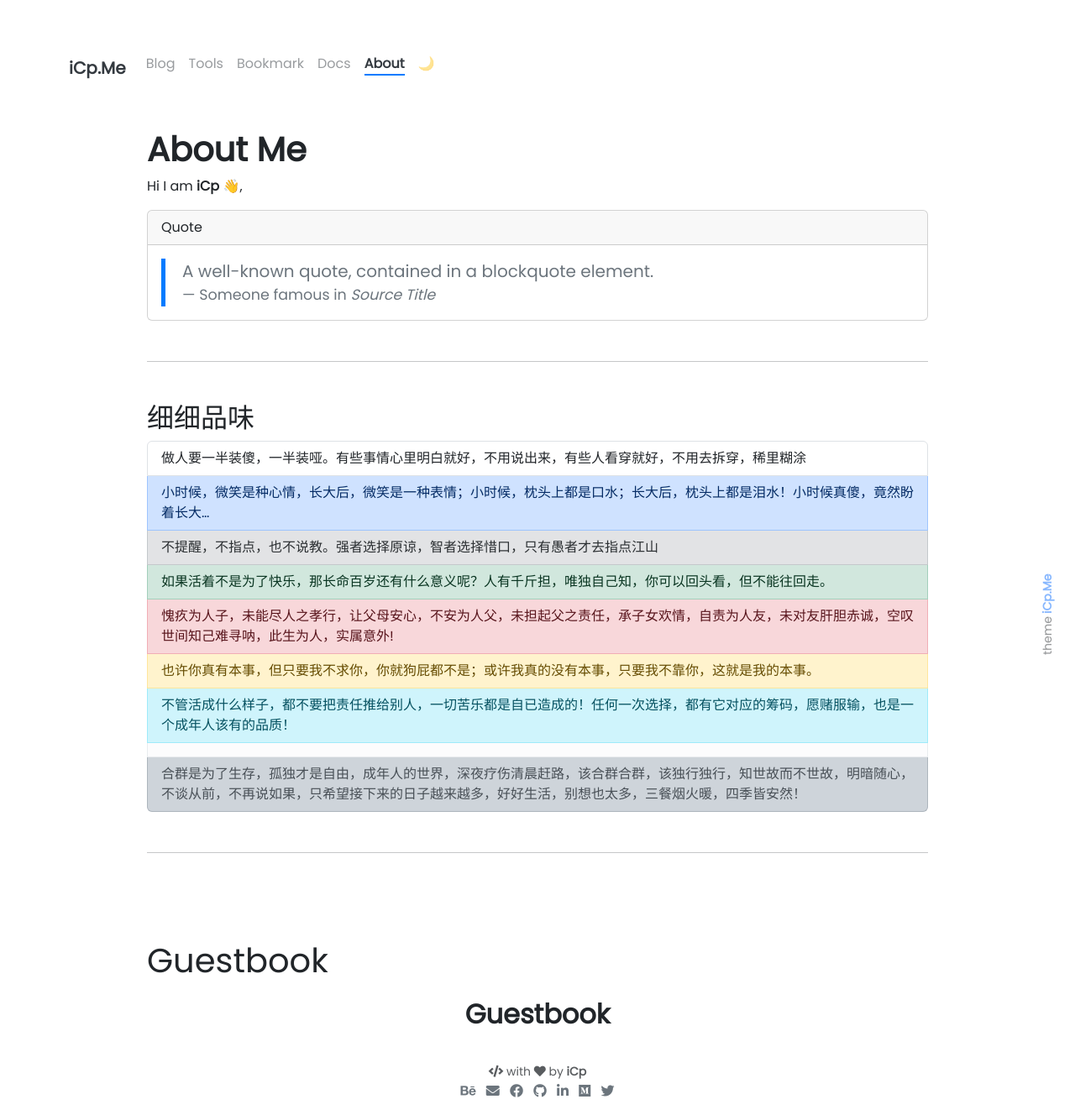
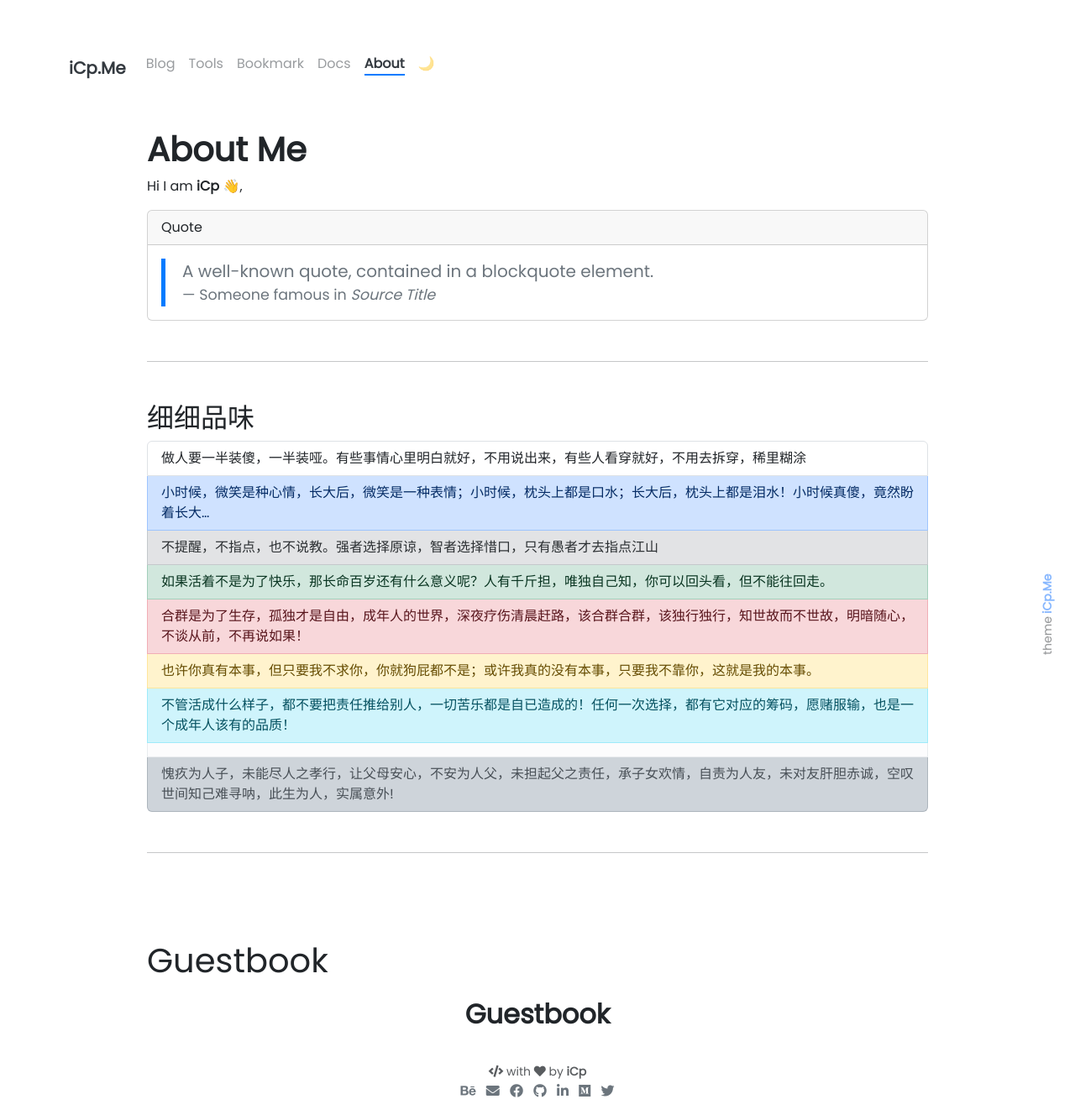
Before and after one commit to WorkSpacesPro/icp, a Jekyll site: the page built from pages/about.md, in a window 1280 px wide. Shown: the whole page at 84% size. Built offline with Jekyll 4.4.1, drawn with Linux system fonts in a browser that asks for light colours; emoji names are drawn with the system emoji font; comment, search, counter and statistics services are not loaded.

Commit message:
Update about.md

```diff
--- a/pages/about.md
+++ b/pages/about.md
@@ -27,11 +27,11 @@ Hi I am **{{ site.author.name }}** :wave:,<br>
   <div class="list-group-item list-group-item-action list-group-item-primary">小时候，微笑是种心情，长大后，微笑是一种表情；小时候，枕头上都是口水；长大后，枕头上都是泪水！小时候真傻，竟然盼着长大…</div>
   <div class="list-group-item list-group-item-action list-group-item-secondary">不提醒，不指点，也不说教。强者选择原谅，智者选择惜口，只有愚者才去指点江山</div>
   <div class="list-group-item list-group-item-action list-group-item-success">如果活着不是为了快乐，那长命百岁还有什么意义呢？人有千斤担，唯独自己知，你可以回头看，但不能往回走。</div>
-  <div class="list-group-item list-group-item-action list-group-item-danger">愧疚为人子，未能尽人之孝行，让父母安心，不安为人父，未担起父之责任，承子女欢情，自责为人友，未对友肝胆赤诚，空叹世间知己难寻呐，此生为人，实属意外!</div>
+  <div class="list-group-item list-group-item-action list-group-item-danger">合群是为了生存，孤独才是自由，成年人的世界，深夜疗伤清晨赶路，该合群合群，该独行独行，知世故而不世故，明暗随心，不谈从前，不再说如果！</div>
   <div class="list-group-item list-group-item-action list-group-item-warning">也许你真有本事，但只要我不求你，你就狗屁都不是；或许我真的没有本事，只要我不靠你，这就是我的本事。</div>
   <div class="list-group-item list-group-item-action list-group-item-info">不管活成什么样子，都不要把责任推给别人，一切苦乐都是自已造成的！任何一次选择，都有它对应的筹码，愿赌服输，也是一个成年人该有的品质！</div>
   <div class="list-group-item list-group-item-action list-group-item-light"></div>
-  <div class="list-group-item list-group-item-action list-group-item-dark">合群是为了生存，孤独才是自由，成年人的世界，深夜疗伤清晨赶路，该合群合群，该独行独行，知世故而不世故，明暗随心，不谈从前，不再说如果，只希望接下来的日子越来越多，好好生活，别想也太多，三餐烟火暖，四季皆安然！</div>
+  <div class="list-group-item list-group-item-action list-group-item-dark">愧疚为人子，未能尽人之孝行，让父母安心，不安为人父，未担起父之责任，承子女欢情，自责为人友，未对友肝胆赤诚，空叹世间知己难寻呐，此生为人，实属意外!</div>
 </div>
 <hr class="my-5">
 
```
